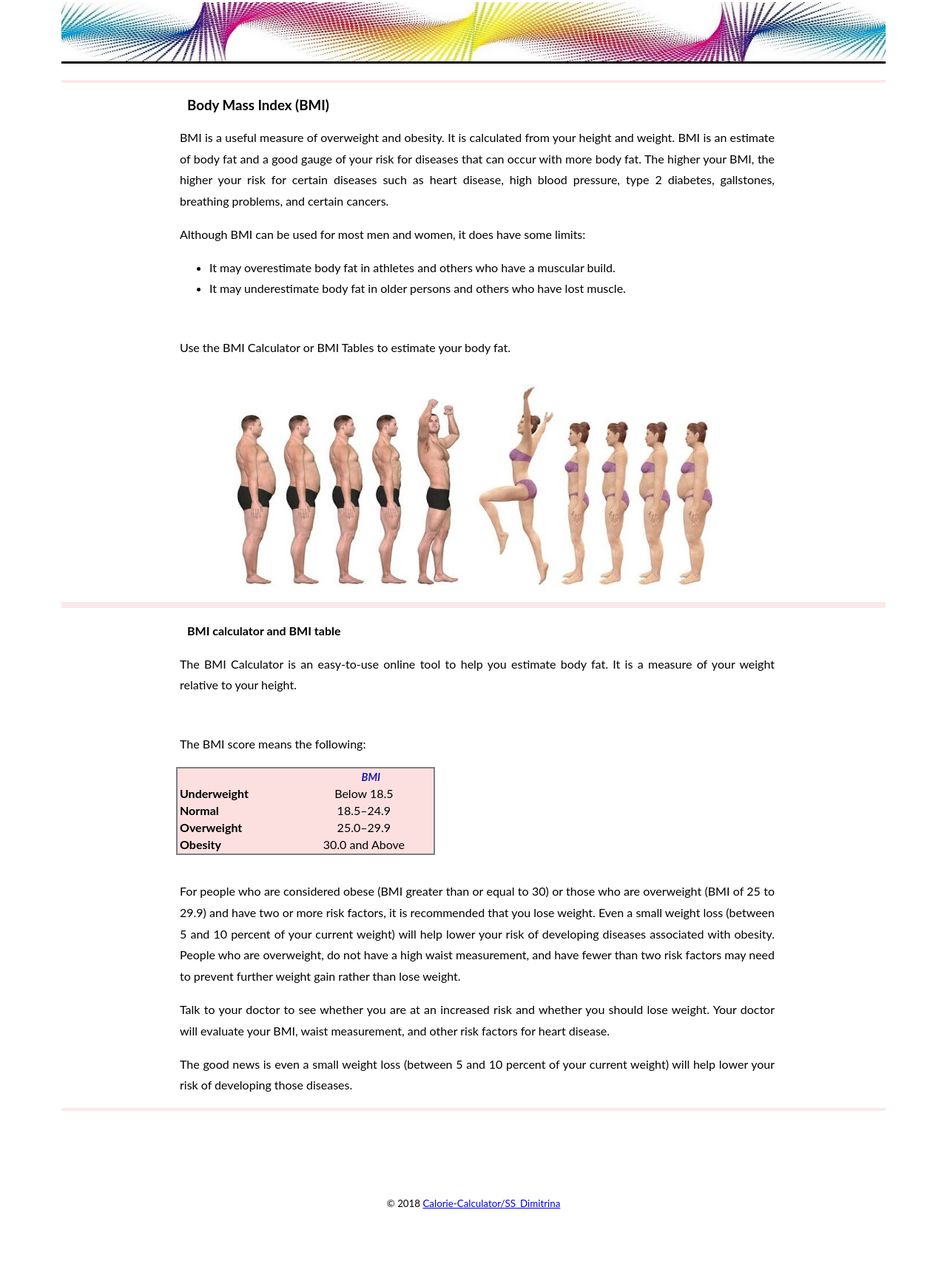
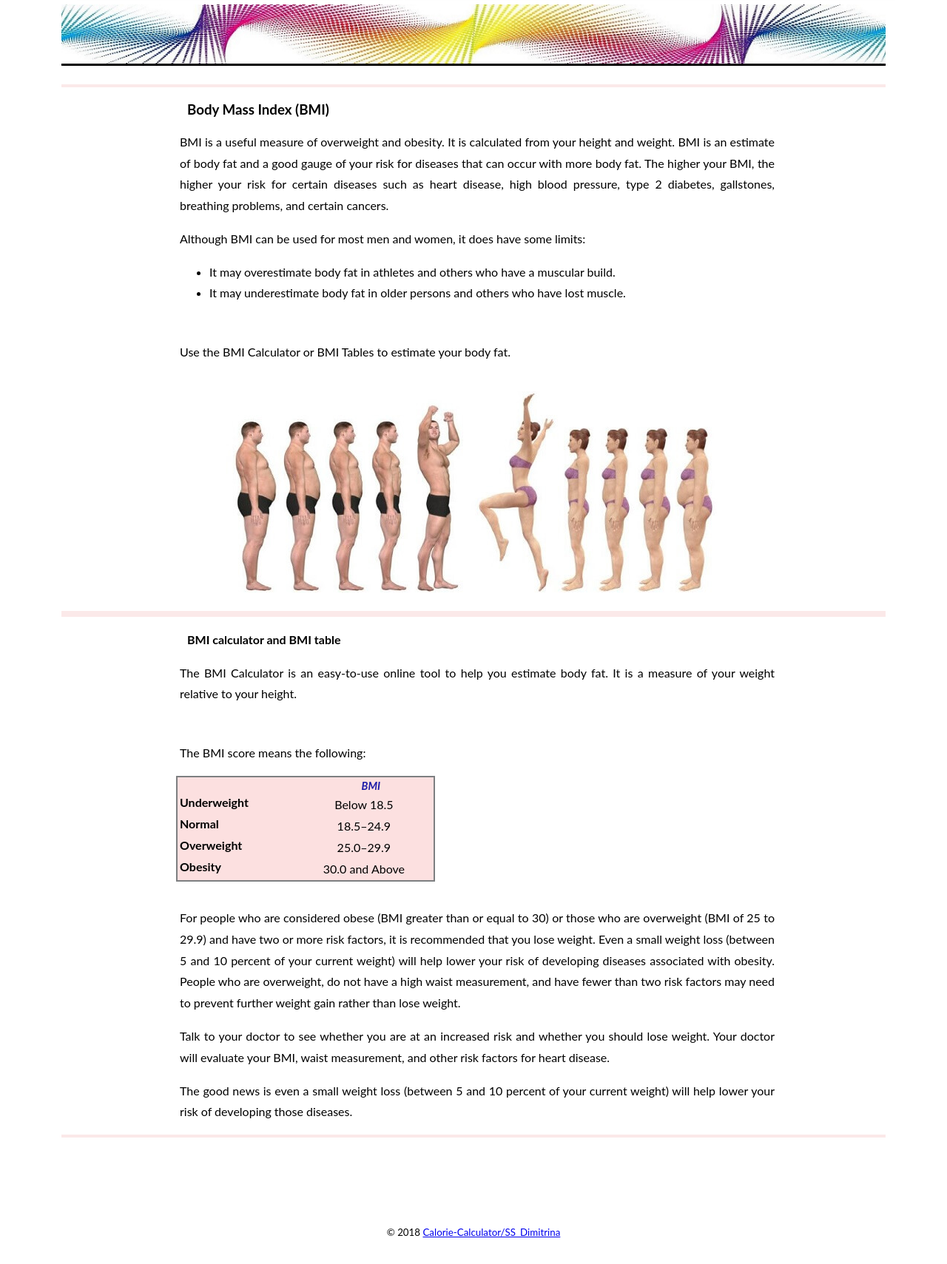
Before and after one commit to dimitrina-beleva/Calorie-Calculator, a plain HTML site: page SS_Dimitrina/html/BMI.html in a window 1280 px wide. Shown: the part 163-1872 px from the top of the page at 74% size. Before the commit the page ends 1846 px from the top, so only its background shows below. Drawn offline with Linux system fonts and the light colour scheme.

Commit message:
Replaced <center> tag with CSS

```diff
--- a/SS_Dimitrina/css/main.css
+++ b/SS_Dimitrina/css/main.css
@@ -40,6 +40,14 @@ html {
     border-bottom: solid 4px rgba(248, 211, 211, 0.507);
     padding-left: 80px;
     padding-right: 80px;
+}
+
+.center {
+    margin-left: auto;
+    margin-right: auto;
+    margin-top: 3px;
+    margin-bottom: 3px;
+    text-align: center;
 }
 
 .tableCalculator {
--- a/SS_Dimitrina/html/BMI.html
+++ b/SS_Dimitrina/html/BMI.html
@@ -46,8 +46,9 @@
 <br>
 <br>
 <br>
-
-<center><img id="wall" src="../resources/my_wall.jpg" alt="Wall"></center>
+<div class="center">
+  <img id="wall" src="../resources/my_wall.jpg" alt="Wall">
+  </div>
 <br>
 
 <!-- End Header -->
@@ -64,7 +65,9 @@
 <br>
 <p>Use the BMI Calculator or BMI Tables to estimate your body fat.</p>
 <br>
-<center><img src="../resources/body-fat-percentage-men-women.jpg" alt="Body fat percentage-men and women"></center>
+<div class="center">
+<img src="../resources/body-fat-percentage-men-women.jpg" alt="Body fat percentage-men and women">
+</div>
 <br>
 </div>
 <div class="paragraph">
@@ -87,19 +90,19 @@
     </tr>
           <tr>
             <td valign="top"><strong>Underweight</strong></td>
-            <td valign="top"><div align="center">Below 18.5</div></td>
+            <td valign="top"><div class="center">Below 18.5</div></td>
           </tr>
           <tr>
             <td valign="top"><strong>Normal</strong></td>
-            <td valign="top"><div align="center">18.5–24.9 </div></td>
+            <td valign="top"><div class="center">18.5–24.9 </div></td>
           </tr>
           <tr>
             <td valign="top"><strong>Overweight</strong></td>
-            <td valign="top"><div align="center">25.0–29.9</div></td>
+            <td valign="top"><div class="center">25.0–29.9</div></td>
       </tr>
           <tr>
             <td valign="top"><strong>Obesity</strong></td>
-            <td valign="top"><div align="center">30.0 and Above</div></td>
+            <td valign="top"><div class="center">30.0 and Above</div></td>
       </tr>
       </tbody>
     </table>
@@ -116,16 +119,13 @@
 <br>
 <br>
 
-<center>
-  <span>
-    <small>&copy; 2018 </small>
-    </span>
-  <span>
-    <small>
-        <a target="_blank" href="https://github.com/dimitrina-beleva/Calorie-Calculator">Calorie-Calculator/SS_Dimitrina</a>
-  </small>
-    </span>
-  </center>
+<!-- Footer -->
+<div class="center">
+  <small>&copy; 2018
+  <a target="_blank" href="https://github.com/dimitrina-beleva/Calorie-Calculator">Calorie-Calculator/SS_Dimitrina</a>
+</small>
+</div>
+<!-- End Footer -->
 
 <script src="../js/main.js"></script>
 <script>openTab('bmiCalculator', document.getElementById("bmiCalculator-button"), 'rgb(194, 240, 248)')</script>
```
Also changed, not shown: SS_Dimitrina/html/CalorieCalculator.html (+10 -11 lines), SS_Dimitrina/html/Recipes.html (+21 -21 lines), SS_Dimitrina/html/Recommendations.html (+24 -16 lines), SS_Dimitrina/index.html (+8 -13 lines).
